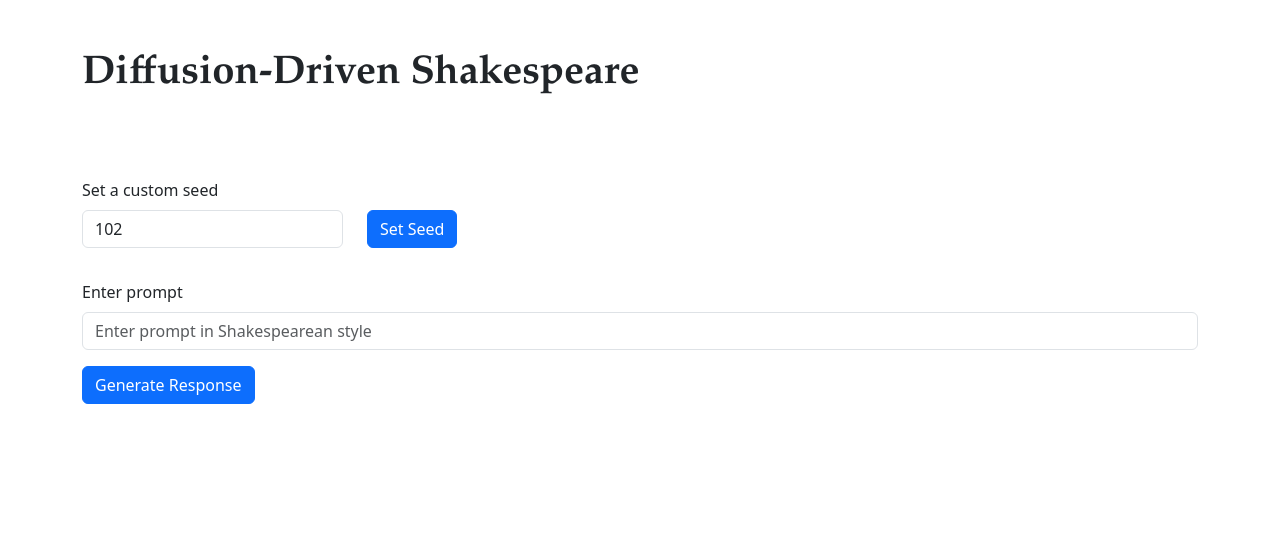
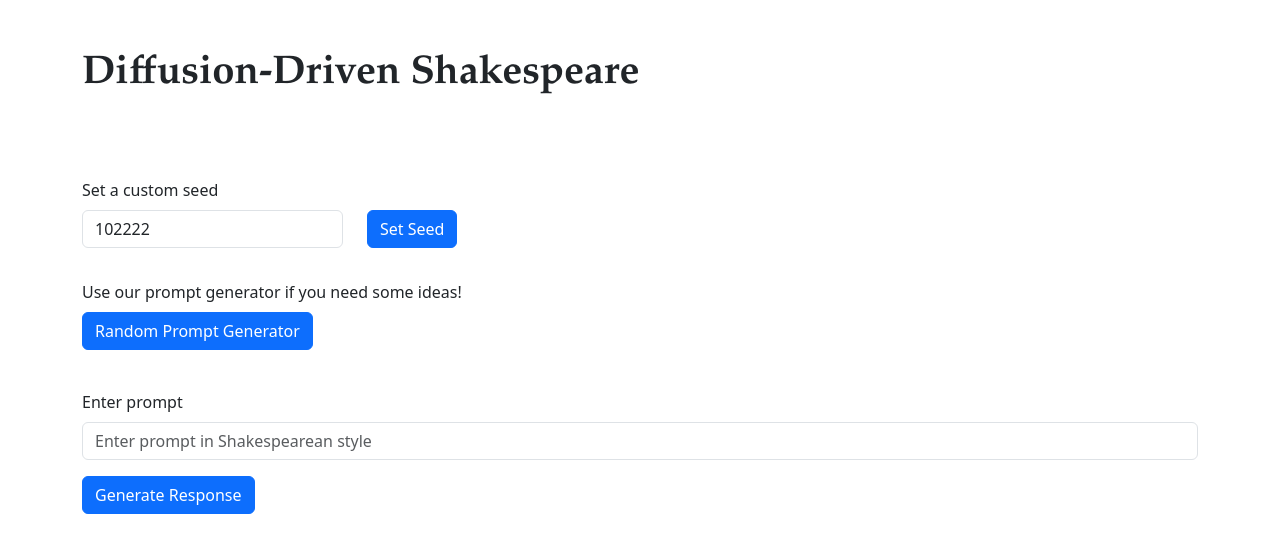
Before and after one commit to xianyingkong/diffusion-text-generation, a Flask app: page / in a window 1280 px wide. Shown: the top 553 px of the page. Run offline with Flask 3, Linux system fonts and the light colour scheme; some libraries are stand-ins or nearby versions.

Commit message:
added random prompt generator

```diff
--- a/app.py
+++ b/app.py
@@ -9,6 +9,8 @@ from constants import *
 import yaml, sys, os, io, json
 import torch
 import numpy as np
+import random
+from utils.data import load_jsonl
 
 
 os.environ['TF_ENABLE_ONEDNN_OPTS'] = '0'
@@ -43,6 +45,15 @@ def set_new_seed():
     initialize_env(input_seed)
     response = {'seed_status': True}
     return jsonify(response)
+
+@app.route("/get_prompt", methods=['GET'])
+def get_prompt():
+    if not hasattr(app, 'prompt_resources'):
+        app.prompt_resources = load_jsonl("data/resources.jsonl")
+
+    n = len(app.prompt_resources)
+    pick = random.randint(0, n-1)
+    return jsonify(app.prompt_resources[pick])
 
 
 def generate_samples_progressive(model, diffusion, tokenizer):
--- a/static/css/styles.css
+++ b/static/css/styles.css
@@ -53,3 +53,16 @@
 #seed_set_success {
     color: darkgreen;
 }
+
+.prompt-generator-container {
+    border: 2px dashed #D3D3D3; /* Dashed border for prompt */
+    border-radius: 10px; /* Rounded corners */
+    padding: 15px; /* Add padding */
+    margin-bottom: 30px; /* Add some space between the prompt and response */
+    box-shadow: 0 0 10px rgba(0, 0, 0, 0.1); /* Add shadow effect */
+}
+
+.prompt-generator-container h3 {
+    font-family: Goudy Old Style,Garamond,Big Caslon,Times New Roman,serif;
+    font-weight: 900;
+}
--- a/templates/index.html
+++ b/templates/index.html
@@ -12,12 +12,14 @@
         <div class="container">
             <h1 class="title">Diffusion-Driven Shakespeare</h1>
 
+            <!-- Set Seed -->
+
             <form action="{{url_for('set_new_seed')}}" method="post" id="seed-form">
                 <div class="form-inline row align-items-center">
                     <label class="mb-2" for="inlineFormInput"> Set a custom seed</label>
                     <div class="col-sm-3">
 
-                        <input type="text" class="form-control mb-3" id="inlineFormInput" name="input_seed" value=102 required=required>
+                        <input type="text" class="form-control mb-3 col-sm-3" id="inlineFormInput" name="input_seed" value=102222 required=required>
                     </div>
                     <div class="col-auto">
                         <button type="submit" class="btn btn-primary mb-3">Set Seed</button>
@@ -28,6 +30,33 @@
                 </div>
 
             </form>
+
+            <!-- Prompt Generator -->
+
+            <form action="{{url_for('get_prompt')}}" method="get" id="get-prompt-form">
+                <div class="form-inline row align-items-center" style="margin-top: 1rem;">
+                    <label class="mb-2" for="generate-prompt">Use our prompt generator if you need some ideas!</label>
+                    <div class="col-sm-3">
+                        <button type="submit" class="btn btn-primary" id="generate-prompt">Random Prompt Generator</button>
+                    </div>
+
+                </div>
+            </form>
+
+            <div class="prompt-generator-container" id="prompt-generator-container" style="display: none;">
+                <div class="row">
+                    <div class="random-prompt">
+                        <h3>Random Prompt</h3>
+                        <p id="random-prompt"></p>
+                    </div>
+                    <div class="random-prompt-description">
+                        <h3>Description</h3>
+                        <p id="random-prompt-description"></p>
+                    </div>
+                </div>
+            </div>
+
+            <!-- Generate text -->
 
             <form action="{{url_for('generate_response')}}" method="post" id="input-form">
                 <div class="form-group">
@@ -50,6 +79,8 @@
                 </div>
             </div>
 
+            <!-- Output container -->
+
             <div class="response-container" id="response-container" style="display: none;">
                 <div class="row">
                     <div class="prompt">
@@ -63,12 +94,18 @@
                 </div>
             </div>
 
+            <!-- Intermediate responses container -->
+
             <div class="inter-response-container" id="inter-response-container" style="display: none;">
                 <div class="row">
                     <h3>Intermediate Outputs</h3>
                     <div id="intermediate-output"></div>
                 </div>
             </div>
+
+            <br>
+            <br>
+            <br>
 
         </div>
 
@@ -108,8 +145,14 @@
                 $('#intermediate-output').prepend(progressBarHTML + newParagraph);
             }
 
+            function clearRandomPrompt() {
+                $('#response-container').hide();
+                $('#random-prompt').attr('')
+                $('#random-prompt-description').attr('')
+                $('#prompt-generator-container').hide();
+            }
+
             function clearOutputs() {
-                $('#response-container').hide();
                 $('#prompt').attr('');
                 $('#response').attr('');
                 $('#clear-results-btn').hide();
@@ -136,6 +179,26 @@
                         if (data.seed_status === true) {
                             $('#seed_set_success').show();
                         }
+                    },
+                    error: function(xhr, status, error) {
+                        // Handle errors
+                        console.error(xhr.responseText);
+                    }
+                });
+            });
+
+            $('#get-prompt-form').submit(function(e) {
+                e.preventDefault();  // Prevent the form from submitting normally
+
+                // Send an AJAX request to the server
+                $.ajax({
+                    type: 'GET',
+                    url: '/get_prompt',
+                    success: function(data) {
+                        console.log(data)
+                        $('#prompt-generator-container').show();
+                        $('#random-prompt').text(data.src)
+                        $('#random-prompt-description').text(data.des)
                     },
                     error: function(xhr, status, error) {
                         // Handle errors
@@ -193,6 +256,7 @@
 
             // Clear results on button click
             $('#clear-results-btn').click(function() {
+                clearRandomPrompt();
                 clearOutputs();
                 clearInputs();
             });
```
Also changed, not shown: utils/data.py (+8 -0 lines).
